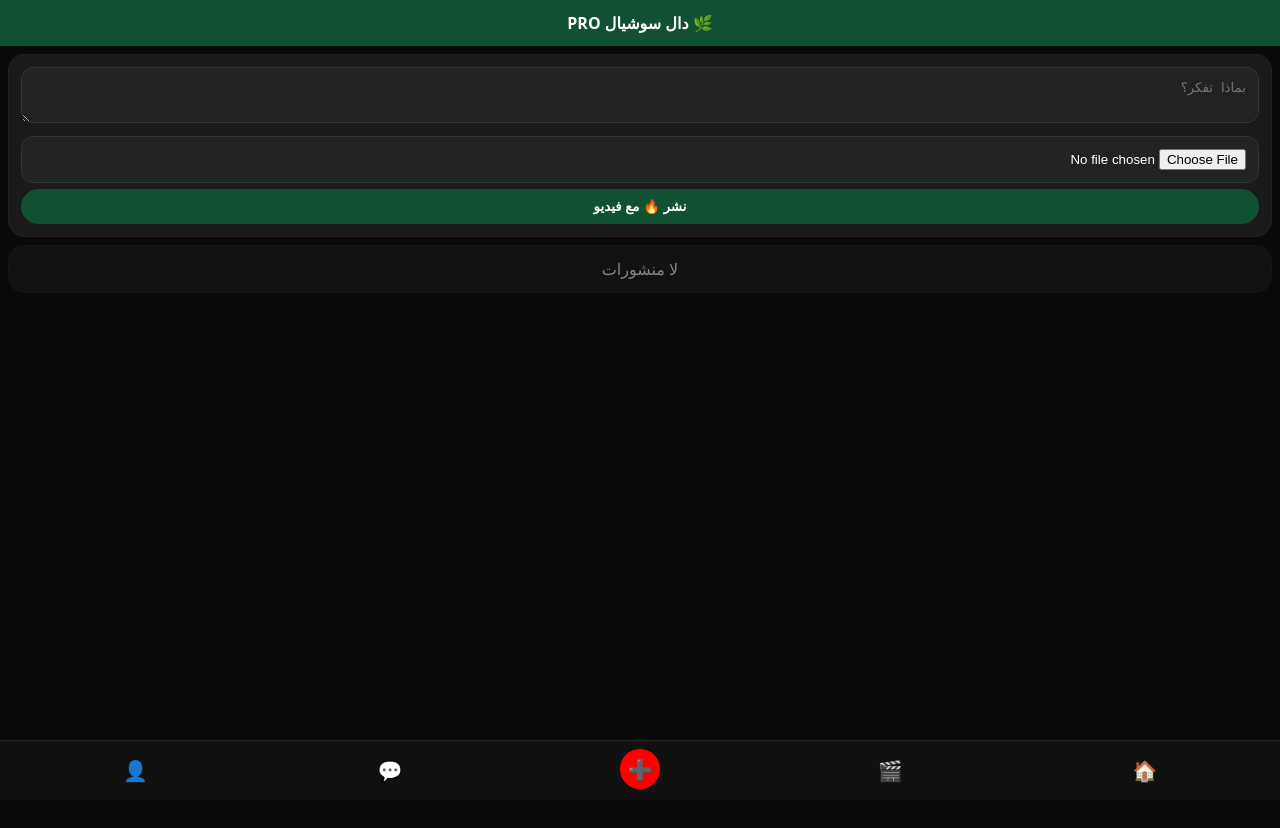
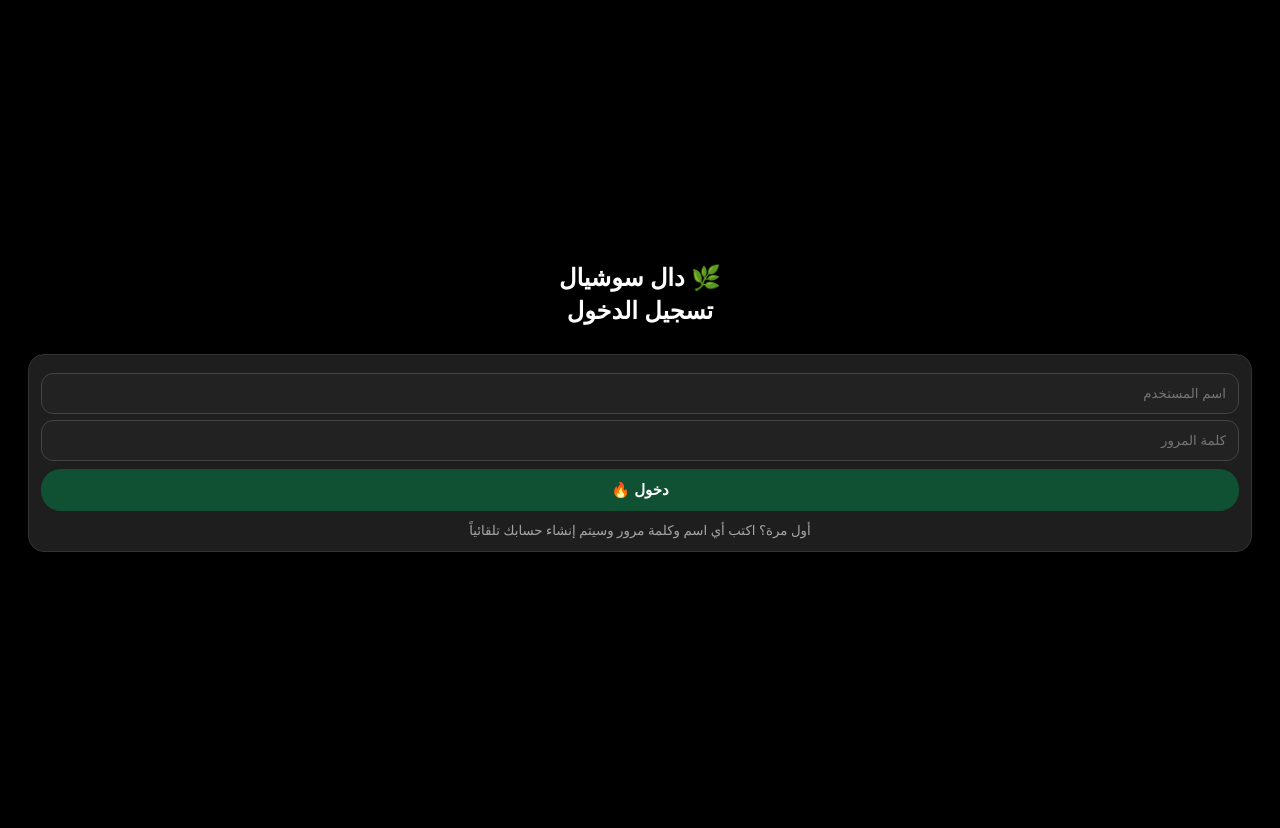
Before and after one commit to bdalrhymalmnswb115-hash/DalSocial, a website: page www/index.html in a window 1280 px wide. Before the commit the page ends 800 px from the top, so only its background shows below. Drawn offline with Linux system fonts and the light colour scheme.

Commit message:
ULTIMATE login video share private chat

```diff
--- a/www/index.html
+++ b/www/index.html
@@ -1,73 +1,97 @@
-<!DOCTYPE html><html dir="rtl" lang="ar"><head><meta charset="utf-8"><meta name="viewport" content="width=device-width,initial-scale=1"><title>دال سوشيال PRO</title><style>
-*{box-sizing:border-box}body{margin:0;background:#0a0a0a;color:#fff;font-family:system-ui;padding-bottom:85px}
+<!DOCTYPE html><html dir="rtl" lang="ar"><head><meta charset="utf-8"><meta name="viewport" content="width=device-width,initial-scale=1"><title>دال ULTIMATE</title><style>
+*{box-sizing:border-box}body{margin:0;background:#000;color:#fff;font-family:system-ui;padding-bottom:80px}
 header{background:#0f5132;padding:12px;text-align:center;font-weight:900;position:sticky;top:0;z-index:10}
-.card{background:#1a1a1a;margin:8px;padding:12px;border-radius:16px;border:1px solid #222}
-input,textarea{width:100%;padding:12px;border-radius:12px;background:#222;color:#fff;border:1px solid #333}
-button{background:#0f5132;color:#fff;border:0;padding:10px;border-radius:20px;width:100%;font-weight:900;margin-top:6px}
+.card{background:#1e1e1e;margin:8px;padding:12px;border-radius:16px;border:1px solid #333}
+input,textarea{width:100%;padding:12px;border-radius:12px;background:#222;color:#fff;border:1px solid #444;margin-top:6px}
+button{background:#0f5132;color:#fff;border:0;padding:12px;border-radius:20px;width:100%;font-weight:900;margin-top:8px;font-size:15px}
 .nav{position:fixed;bottom:0;left:0;right:0;background:#111;display:flex;justify-content:space-around;padding:8px;border-top:1px solid #222;z-index:99}
-.nav span{font-size:20px;padding:8px 12px;border-radius:12px;cursor:pointer}.nav.active{background:#0f5132}
-.page{display:none}.page.active{display:block}
-.vid{width:100%;border-radius:12px;background:#000;max-height:300px}
-.act{display:flex;gap:12px;margin-top:8px}.act b{cursor:pointer;padding:6px 10px;background:#222;border-radius:20px}
-.cmt{background:#222;margin-top:6px;padding:8px;border-radius:10px;font-size:14px}
-.chat{display:flex;gap:8px;padding:10px;border-bottom:1px solid #222}.chat input{flex:1}
+.nav span{font-size:22px;padding:8px 14px;border-radius:12px;cursor:pointer}.activeNav{background:#0f5132}
+.page{display:none}.page.active{display:block}.vid{width:100%;border-radius:12px;background:#000;max-height:280px}
+.act{display:flex;gap:8px;margin-top:8px}.act b{cursor:pointer;padding:7px 12px;background:#2a2a2a;border-radius:20px;font-size:13px}
+.cmt{background:#2a2a2a;margin-top:6px;padding:8px;border-radius:10px;font-size:13px}
+.userRow{display:flex;justify-content:space-between;align-items:center;padding:12px;border-bottom:1px solid #222;cursor:pointer}
+.loginBox{height:100vh;display:flex;flex-direction:column;justify-content:center;padding:20px;background:#000}
 </style></head><body>
-<header>🌿 دال سوشيال PRO</header>
+<div id="login" class="loginBox" style="display:none">
+<h2 style="text-align:center">🌿 دال سوشيال<br>تسجيل الدخول</h2>
+<div class="card"><input id="lu" placeholder="اسم المستخدم"><input id="lp" type="password" placeholder="كلمة المرور"><button onclick="doLogin()">دخول 🔥</button><small style="opacity:.6;display:block;margin-top:10px;text-align:center">أول مرة؟ اكتب أي اسم وكلمة مرور وسيتم إنشاء حسابك تلقائياً</small></div>
+</div>
+
+<div id="app" style="display:none">
+<header>🌿 دال سوشيال - <span id="uname"></span></header>
 
 <div id="home" class="page active">
-<div class="card">
-<textarea id="t" rows="2" placeholder="بماذا تفكر؟"></textarea>
-<input type="file" id="vf" accept="video/*" style="margin-top:8px">
-<button onclick="addPost()">نشر 🔥 مع فيديو</button>
-</div>
+<div class="card"><textarea id="t" rows="2" placeholder="بماذا تفكر؟"></textarea><input type="file" id="vf" accept="video/*,image/*"><button onclick="addPost()">نشر 🔥</button><small style="opacity:.5">فيديو أقل من 15 ميجا - يدعم فيديو وصورة</small></div>
 <div id="feed"></div>
 </div>
 
 <div id="videos" class="page">
-<div class="card"><input type="file" id="vf2" accept="video/*"><button onclick="addVideoPost()">نشر فيديو 🎬</button></div>
+<div class="card"><input type="file" id="vf2" accept="video/*"><button onclick="addVideoPost()">نشر فيديو 🎬</button><div id="upStatus" style="text-align:center;margin-top:6px;color:#0f8"></div></div>
 <div id="vfeed"></div>
 </div>
 
 <div id="msgs" class="page">
-<div id="mlist"></div>
-<div class="card chat"><input id="mtext" placeholder="اكتب رسالة..."><button onclick="sendMsg()" style="width:70px">ارسال</button></div>
+<div id="usersList"></div>
+<div id="chatBox" style="display:none"><div class="card"><b id="chatWith"></b> <small onclick="backUsers()" style="float:left;cursor:pointer">⬅ رجوع</small></div><div id="mlist"></div><div class="card" style="display:flex;gap:6px"><input id="mtext" placeholder="رسالة..."><button onclick="sendMsg()" style="width:70px">ارسال</button></div></div>
 </div>
 
 <div id="profile" class="page">
-<div class="card" style="text-align:center"><div style="width:70px;height:70px;background:#0f5132;border-radius:50%;margin:auto;display:flex;align-items:center;justify-content:center;font-size:30px">👤</div><br><b>بطل دال</b><br>@bdalrhym<br>📍 صنعاء<br>منشورات: <span id="pc">0</span></div>
+<div class="card" style="text-align:center"><div style="width:70px;height:70px;background:#0f5132;border-radius:50%;margin:auto;display:flex;align-items:center;justify-content:center;font-size:30px">👤</div><br><b id="pname"></b><br><span id="puser"></span><br>📍 صنعاء<br>منشورات: <span id="pc">0</span><br><br><button onclick="logout()">تسجيل خروج</button></div>
 </div>
 
 <div class="nav">
-<span id="n-home" class="active" onclick="go('home')">🏠</span>
+<span id="n-home" class="activeNav" onclick="go('home')">🏠</span>
 <span id="n-videos" onclick="go('videos')">🎬</span>
-<span onclick="go('home')" style="background:red;width:40px;height:40px;border-radius:50%;display:flex;align-items:center;justify-content:center">➕</span>
+<span onclick="go('home')" style="background:red;width:42px;height:42px;border-radius:50%;display:flex;align-items:center;justify-content:center">➕</span>
 <span id="n-msgs" onclick="go('msgs')">💬</span>
 <span id="n-profile" onclick="go('profile')">👤</span>
 </div>
+</div>
 
 <script>
-let posts=JSON.parse(localStorage.getItem("posts_pro")||"[]");
-let msgs=JSON.parse(localStorage.getItem("msgs_pro")||'[{"n":"أحمد","t":"هلا يا ضال"},{"n":"محمد","t":"شفت الفيديو؟"},{"n":"دال","t":"مرحبا بك 🌿"}]');
-function save(){localStorage.setItem("posts_pro",JSON.stringify(posts));localStorage.setItem("msgs_pro",JSON.stringify(msgs))}
+let currentUser=localStorage.getItem("dal_user");
+let posts=JSON.parse(localStorage.getItem("posts_ult")||"[]");
+let chats=JSON.parse(localStorage.getItem("chats_ult")||'{"أحمد":["هلا يا بطل كيفك؟"],"محمد":["شفت الفيديو الجديد؟"],"دال":["مرحبا بك في دال 🌿"],"سارة":["أهلين!"]}');
+let selectedChat=null;
+
+function checkLogin(){
+ if(!currentUser){document.getElementById("login").style.display="flex";document.getElementById("app").style.display="none"}
+ else{document.getElementById("login").style.display="none";document.getElementById("app").style.display="block";document.getElementById("uname").innerText=currentUser;document.getElementById("pname").innerText=currentUser;document.getElementById("puser").innerText="@"+currentUser;render()}
+}
+function doLogin(){
+ let u=document.getElementById("lu").value.trim();let p=document.getElementById("lp").value.trim();
+ if(!u||!p)return alert("اكتب اسم وكلمة مرور");
+ localStorage.setItem("dal_user",u);currentUser=u;checkLogin()
+}
+function logout(){if(confirm("خروج؟")){localStorage.removeItem("dal_user");location.reload()}}
+function save(){localStorage.setItem("posts_ult",JSON.stringify(posts));localStorage.setItem("chats_ult",JSON.stringify(chats))}
 function addPost(){
- let txt=document.getElementById("t").value; let f=document.getElementById("vf").files[0];
- if(!txt &&!f){alert("اكتب شي او اختر فيديو");return}
- if(f){let r=new FileReader();r.onload=e=>{posts.unshift({id:Date.now(),txt,src:e.target.result,type:"video",likes:0,liked:false,comments:[]});save();render();document.getElementById("t").value="";document.getElementById("vf").value="";go('home')};r.readAsDataURL(f)}else{posts.unshift({id:Date.now(),txt,src:"",type:"text",likes:0,liked:false,comments:[]});save();render();document.getElementById("t").value="";go('home')}
+ let txt=document.getElementById("t").value;let f=document.getElementById("vf").files[0];
+ if(!txt&&!f)return alert("اكتب شي");
+ if(f&&f.size>15*1024*1024)return alert("الفيديو كبير جدا - اختر فيديو أقل من 15 ميجا");
+ if(f){let r=new FileReader();r.onload=e=>{posts.unshift({id:Date.now(),user:currentUser,txt,src:e.target.result,type:f.type.startsWith("video")?"video":"image",likes:0,liked:false,comments:[]});save();render();document.getElementById("t").value="";document.getElementById("vf").value=""};r.readAsDataURL(f)}else{posts.unshift({id:Date.now(),user:currentUser,txt,src:"",type:"text",likes:0,liked:false,comments:[]});save();render();document.getElementById("t").value=""}
 }
 function addVideoPost(){
- let f=document.getElementById("vf2").files[0]; if(!f)return alert("اختر فيديو");
- let r=new FileReader();r.onload=e=>{posts.unshift({id:Date.now(),txt:"فيديو جديد 🎬",src:e.target.result,type:"video",likes:0,liked:false,comments:[]});save();render();document.getElementById("vf2").value="";go('videos')};r.readAsDataURL(f)
+ let f=document.getElementById("vf2").files[0];if(!f)return alert("اختر فيديو");
+ if(f.size>15*1024*1024)return alert("الفيديو كبير جدا! اختر فيديو أقل من 15 ميجا");
+ document.getElementById("upStatus").innerText="جاري الرفع... ⏳";
+ let r=new FileReader();r.onload=e=>{posts.unshift({id:Date.now(),user:currentUser,txt:"فيديو 🎬",src:e.target.result,type:"video",likes:0,liked:false,comments:[]});save();render();document.getElementById("vf2").value="";document.getElementById("upStatus").innerText="تم نشر الفيديو ✅";setTimeout(()=>document.getElementById("upStatus").innerText="",2000);go('videos')};r.readAsDataURL(f)
 }
-function like(id){let p=posts.find(x=>x.id==id);if(!p)return; p.liked=!p.liked; p.likes+=p.liked?1:-1; save();render()}
-function comment(id){let txt=prompt("اكتب تعليقك:"); if(!txt)return; let p=posts.find(x=>x.id==id); p.comments.push(txt); save();render()}
+function like(id){let p=posts.find(x=>x.id==id);p.liked=!p.liked;p.likes+=p.liked?1:-1;save();render()}
+function comment(id){let txt=prompt("تعليقك:");if(!txt)return;posts.find(x=>x.id==id).comments.push(currentUser+": "+txt);save();render()}
+function sharePost(id){let p=posts.find(x=>x.id==id);if(navigator.share){navigator.share({title:"دال سوشيال",text:p.txt,url:location.href})}else{prompt("انسخ الرابط للمشاركة:",p.txt);alert("تم نسخ النص - شاركه!")}}
 function render(){
- let html=posts.map(p=>`<div class=card><b>بطل دال</b><br><br>${p.txt}<br>${p.type=="video"&&p.src?`<video class=vid controls src="${p.src}"></video>`:""}<div class=act><b onclick="like(${p.id})">${p.liked?"❤️":"🤍"} ${p.likes}</b><b onclick="comment(${p.id})">💬 ${p.comments.length}</b><b>🔁 مشاركة</b></div>${p.comments.map(c=>`<div class=cmt>${c}</div>`).join("")}</div>`).join("");
- document.getElementById("feed").innerHTML=html||"<div class=card style='text-align:center;opacity:.5'>لا منشورات</div>";
- document.getElementById("vfeed").innerHTML=posts.filter(x=>x.type=="video").map(p=>`<div class=card><b>فيديو - ${p.txt}</b><br><video class=vid controls src="${p.src}"></video><div class=act><b onclick="like(${p.id})">❤️ ${p.likes}</b><b onclick="comment(${p.id})">💬 ${p.comments.length}</b></div>${p.comments.map(c=>`<div class=cmt>${c}</div>`).join("")}</div>`).join("")||"<div class=card>لا فيديوهات بعد</div>";
- document.getElementById("mlist").innerHTML=msgs.map(m=>`<div class=chat><div style="width:36px;height:36px;background:#333;border-radius:50%;display:flex;align-items:center;justify-content:center">👤</div><div><b>${m.n}</b><br><small>${m.t}</small></div></div>`).join("");
- document.getElementById("pc").innerText=posts.length;
+ let html=posts.map(p=>`<div class=card><b>👤 ${p.user}</b><br><br>${p.txt}<br>${p.type=="video"?`<video class=vid controls src="${p.src}"></video>`:p.type=="image"?`<img style="width:100%;border-radius:12px" src="${p.src}">`:""}<div class=act><b onclick="like(${p.id})">${p.liked?"❤️":"🤍"} ${p.likes}</b><b onclick="comment(${p.id})">💬 ${p.comments.length}</b><b onclick="sharePost(${p.id})">🔁 مشاركة</b></div>${p.comments.map(c=>`<div class=cmt>${c}</div>`).join("")}</div>`).join("");
+ document.getElementById("feed").innerHTML=html||"<div class=card>لا منشورات بعد</div>";
+ document.getElementById("vfeed").innerHTML=posts.filter(x=>x.type=="video").map(p=>`<div class=card><b>👤 ${p.user} - ${p.txt}</b><br><video class=vid controls src="${p.src}"></video><div class=act><b onclick="like(${p.id})">${p.liked?"❤️":"🤍"} ${p.likes}</b><b onclick="comment(${p.id})">💬 ${p.comments.length}</b><b onclick="sharePost(${p.id})">🔁 مشاركة</b></div>${p.comments.map(c=>`<div class=cmt>${c}</div>`).join("")}</div>`).join("")||"<div class=card>لا فيديوهات</div>";
+ document.getElementById("usersList").innerHTML=Object.keys(chats).map(u=>`<div class=userRow onclick="openChat('${u}')"><div>👤 <b>${u}</b><br><small>${chats[u][chats[u].length-1]||""}</small></div><div>💬</div></div>`).join("")+"<div class=card><input id=newUser placeholder=اسم شخص جديد><button onclick='addUser()'>إضافة شخص للمراسلة +</button></div>";
+ if(selectedChat){document.getElementById("mlist").innerHTML=chats[selectedChat].map(m=>`<div class=card style="margin:4px">${m}</div>`).join("")}
+ document.getElementById("pc").innerText=posts.filter(x=>x.user==currentUser).length;
 }
-function sendMsg(){let t=document.getElementById("mtext").value; if(!t)return; msgs.unshift({n:"أنت",t}); save();render();document.getElementById("mtext").value=""}
-function go(id){document.querySelectorAll('.page').forEach(e=>e.classList.remove('active'));document.querySelectorAll('.nav span').forEach(e=>e.classList.remove('active'));document.getElementById(id).classList.add('active');let nid="n-"+id;if(document.getElementById(nid))document.getElementById(nid).classList.add('active')}
-render()
+function addUser(){let n=document.getElementById("newUser").value.trim();if(!n)return;if(!chats[n])chats[n]=[];save();render()}
+function openChat(u){selectedChat=u;document.getElementById("usersList").style.display="none";document.getElementById("chatBox").style.display="block";document.getElementById("chatWith").innerText="محادثة مع "+u;render()}
+function backUsers(){selectedChat=null;document.getElementById("usersList").style.display="block";document.getElementById("chatBox").style.display="none"}
+function sendMsg(){let t=document.getElementById("mtext").value;if(!t||!selectedChat)return;chats[selectedChat].push("أنت: "+t);save();render();document.getElementById("mtext").value="";setTimeout(()=>{chats[selectedChat].push(selectedChat+": تم 👍");save();render()},800)}
+function go(id){document.querySelectorAll('.page').forEach(e=>e.classList.remove('active'));document.querySelectorAll('.nav span').forEach(e=>e.classList.remove('activeNav'));document.getElementById(id).classList.add('active');let nid="n-"+id;if(document.getElementById(nid))document.getElementById(nid).classList.add('activeNav')}
+checkLogin()
 </script></body></html>
```
